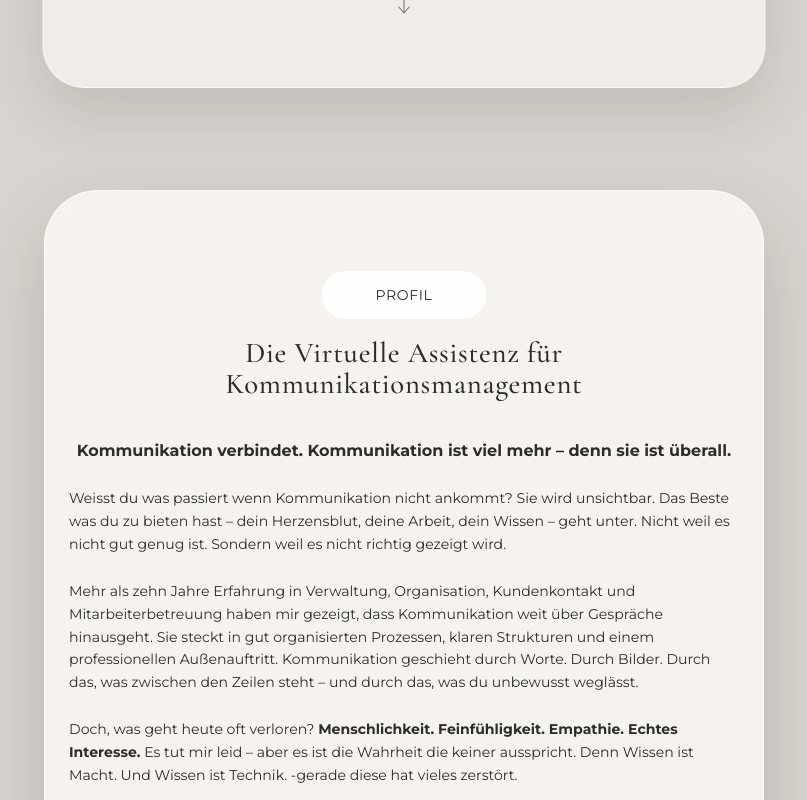
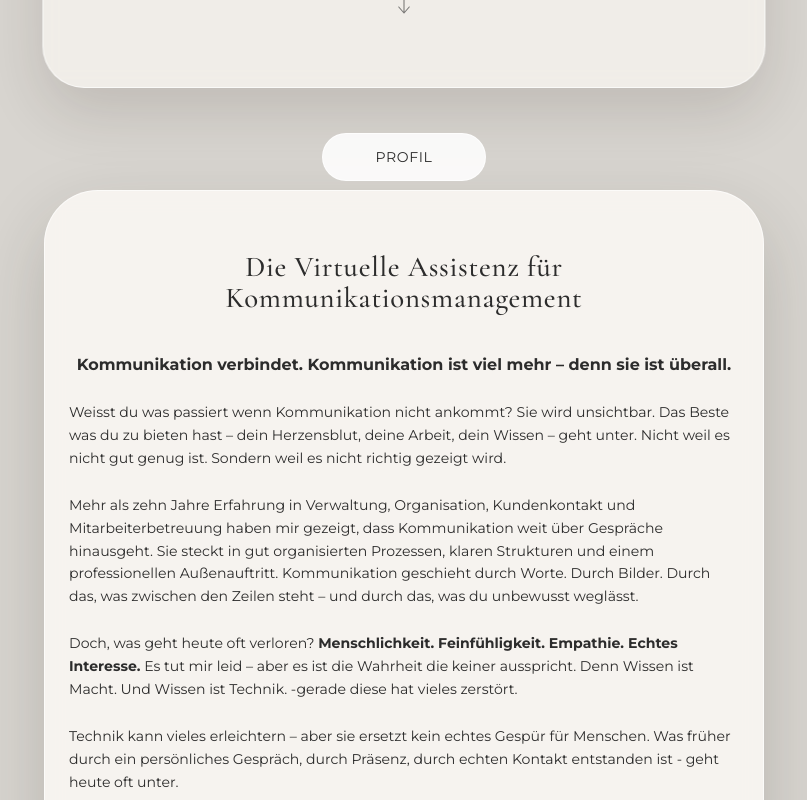
Before and after one commit to StefaniaMaDolak/stefania-dolak-charactercard, a Next.js app: page / in a window 1280 px wide. Shown: the part 1120-1920 px from the top of the page, without its empty margins (236-1043 px from the left). Built offline with nearby package versions, Linux system fonts and the light colour scheme.

Commit message:
fix: float profile label at every viewport width

```diff
--- a/src/app/globals.css
+++ b/src/app/globals.css
@@ -329,6 +329,26 @@ a:focus-visible {
   opacity: 1 !important;
 }
 
+#profil {
+  padding-top: 60px !important;
+}
+
+#profil > div {
+  position: static;
+}
+
+#profil .ccq-section-label {
+  position: absolute;
+  top: -58px;
+  left: 50%;
+  margin: 0;
+  transform: translateX(-50%);
+}
+
+#profil .ccq-section-label + h2 {
+  margin-top: 0 !important;
+}
+
 .ccq-section-card h2 {
   font-family: var(--font-display), Georgia, serif;
   font-size: clamp(1.3rem, 3.4vw, 1.8rem);
@@ -515,20 +535,8 @@ a:focus-visible {
     padding-top: 54px !important;
   }
 
-  #profil > div {
-    position: static;
-  }
-
   #profil .ccq-section-label {
-    position: absolute;
     top: -54px;
-    left: 50%;
-    margin: 0;
-    transform: translateX(-50%);
-  }
-
-  #profil .ccq-section-label + h2 {
-    margin-top: 0 !important;
   }
 
   .ccq-section-label {
```
